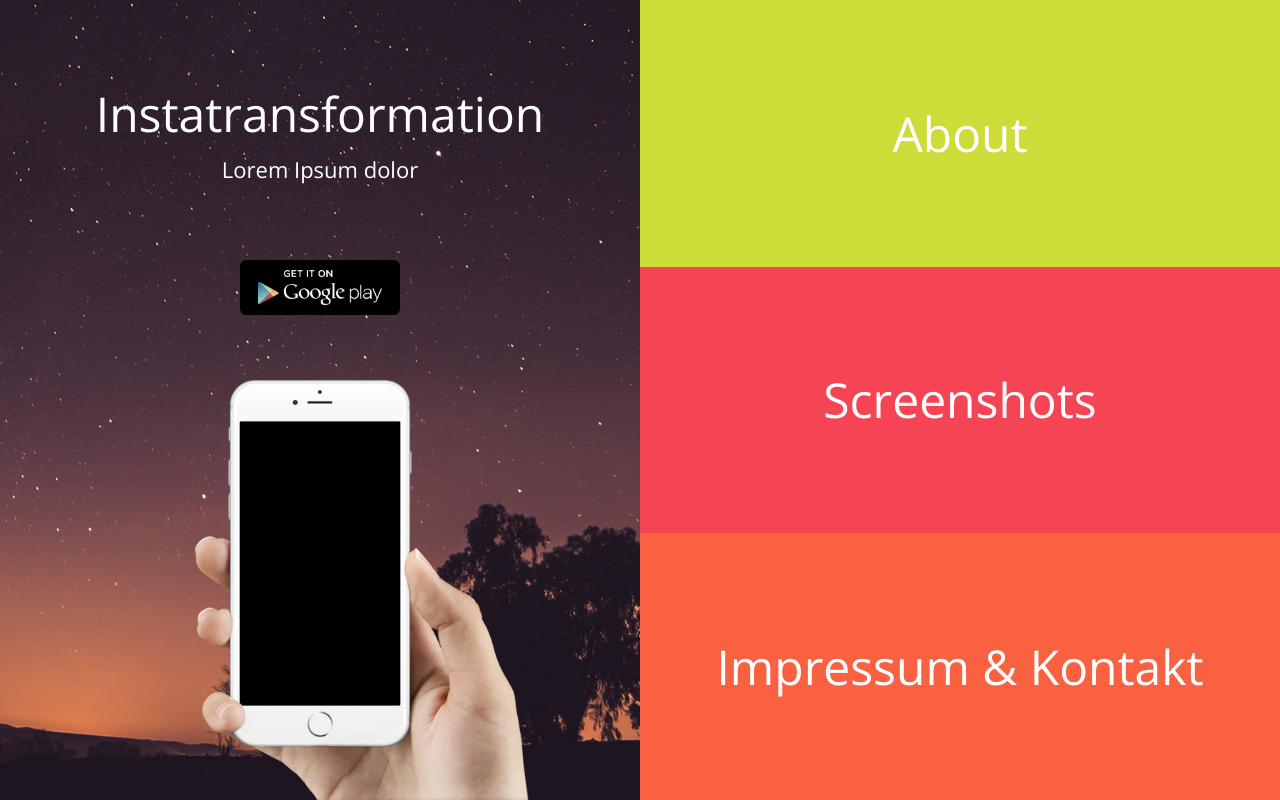
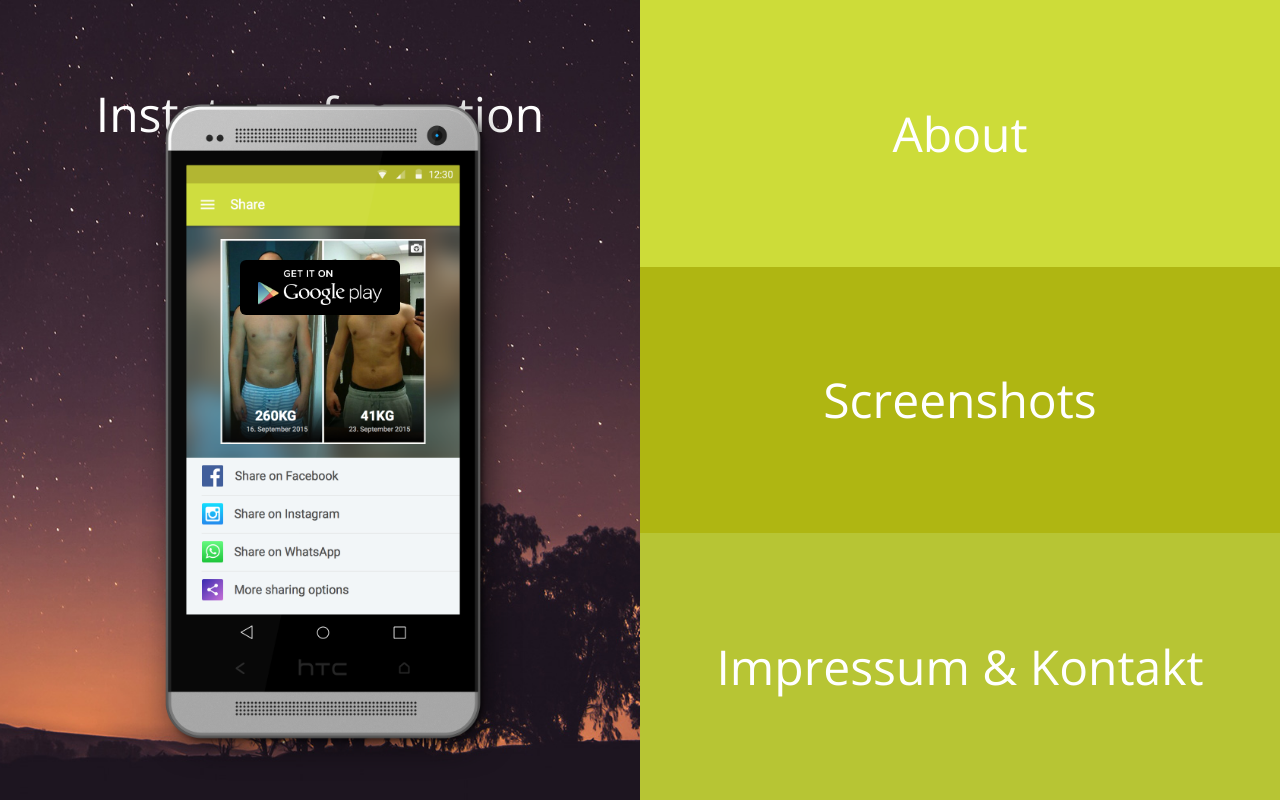
Before and after one commit to j7nn7k/instatransformation-site, a PHP site: page / in a window 1280 px wide. Run offline with PHP 8.4, Linux system fonts and the light colour scheme.

Commit message:
Graphics

```diff
--- a/assets/style.css
+++ b/assets/style.css
@@ -297,10 +297,10 @@ body {
   background: #CDDC39;
 }
 .content-feature:nth-child(2) {
-  background: #F54554;
+  background: #afb612;
 }
 .content-feature:nth-child(3) {
-  background: #F96141;
+  background: #B7C534;
 }
 .content-feature:hover {
   cursor: pointer;
```
Also changed, not shown: assets/img/content-left-hand.png.
